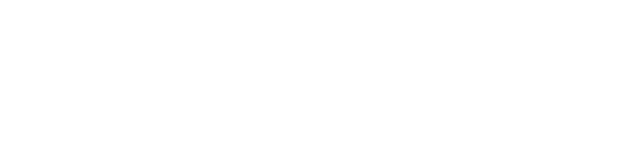
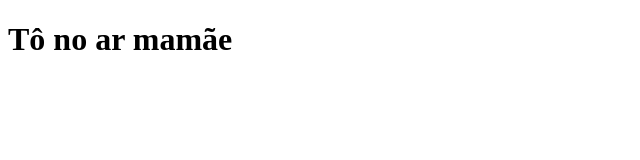
Before and after one commit to JamylliSantiago/novedoseis, a plain HTML site: page index.html in a window 1280 px wide. Shown: the whole page, without its empty margins (0-640 px from the left). Drawn offline with Linux system fonts and the light colour scheme.

Commit message:
Update index.html

```diff
--- a/index.html
+++ b/index.html
@@ -6,6 +6,6 @@
     <title>Document</title>
 </head>
 <body>
-    <h1></h1>
+    <h1>Tô no ar mamãe</h1>
 </body>
 </html>
```
